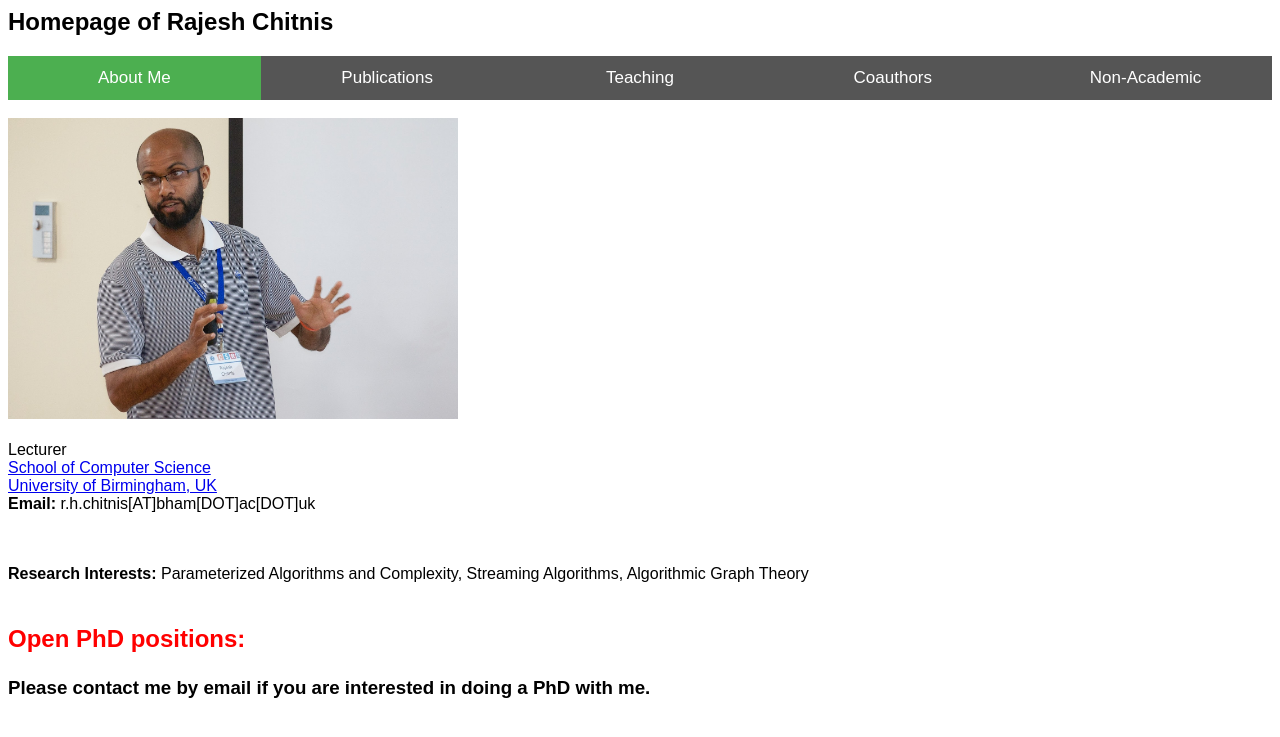
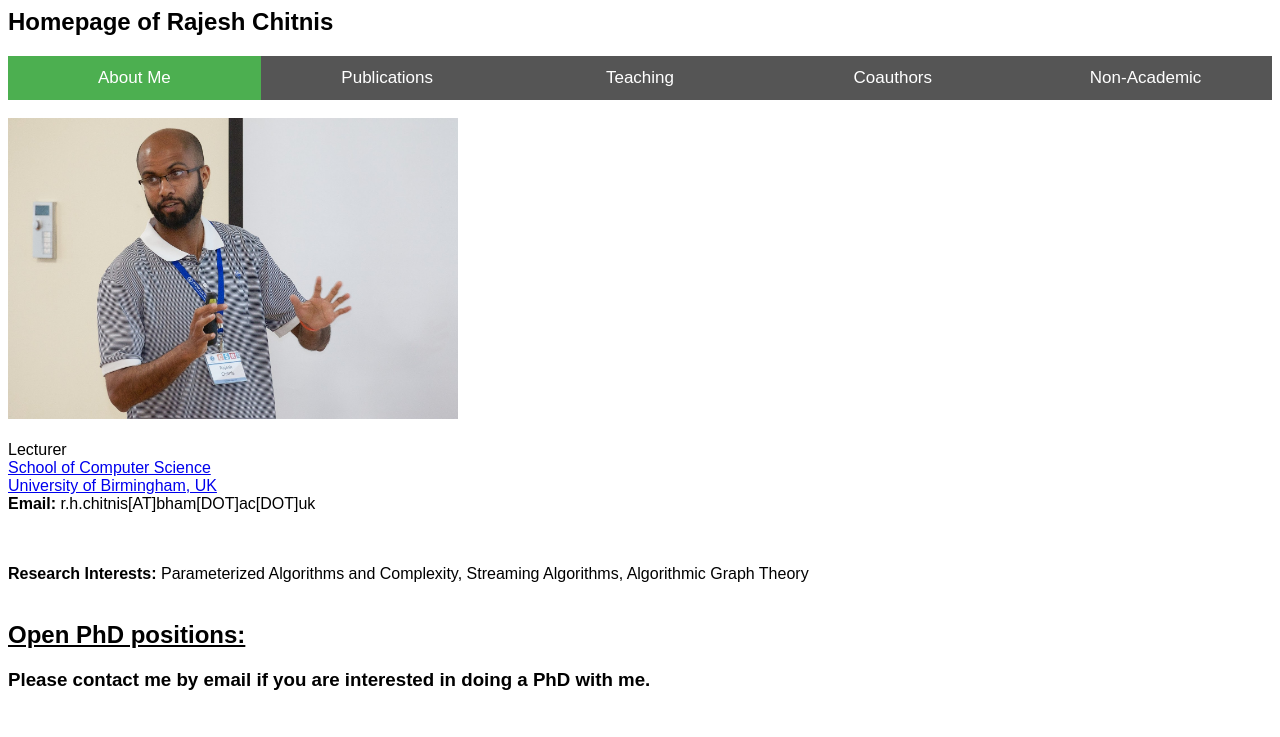
Before and after one commit to rajeshchitnis/rajeshchitnis.github.io, a Jekyll site: the page index.html, which Jekyll copies as it is, in a window 1280 px wide. Shown: the top 737 px of the page. Built offline with Jekyll 4.4.1, drawn with Linux system fonts in a browser that asks for light colours.

Commit message:
Update index.html

```diff
--- a/index.html
+++ b/index.html
@@ -86,10 +86,9 @@
 <br>
 <br>
 <h2>
-<b><p style="color:rgb(255,0,0);">Open PhD positions:</b></h2> <h3>Please contact me by email if you are interested in doing a PhD with me.
+<b><u>Open PhD positions:</u></b></h2> <h3>Please contact me by email if you are interested in doing a PhD with me.
+</h3>
 
-</h3>
-</p>
 
 
 
```
